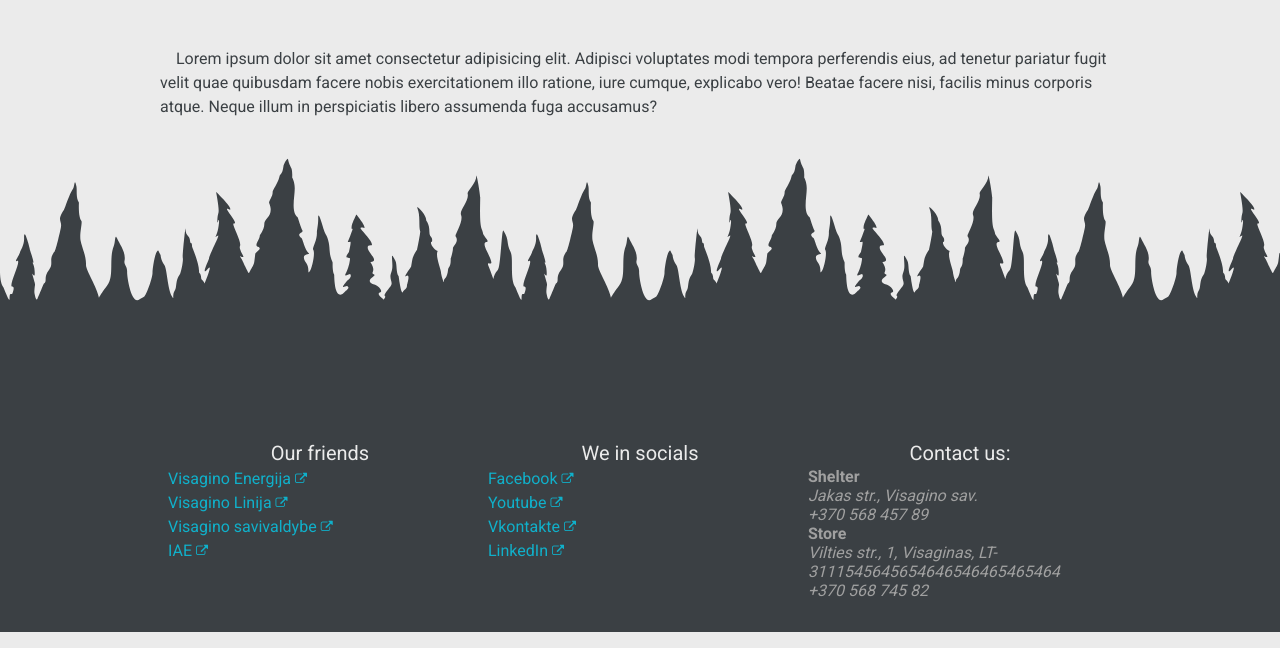
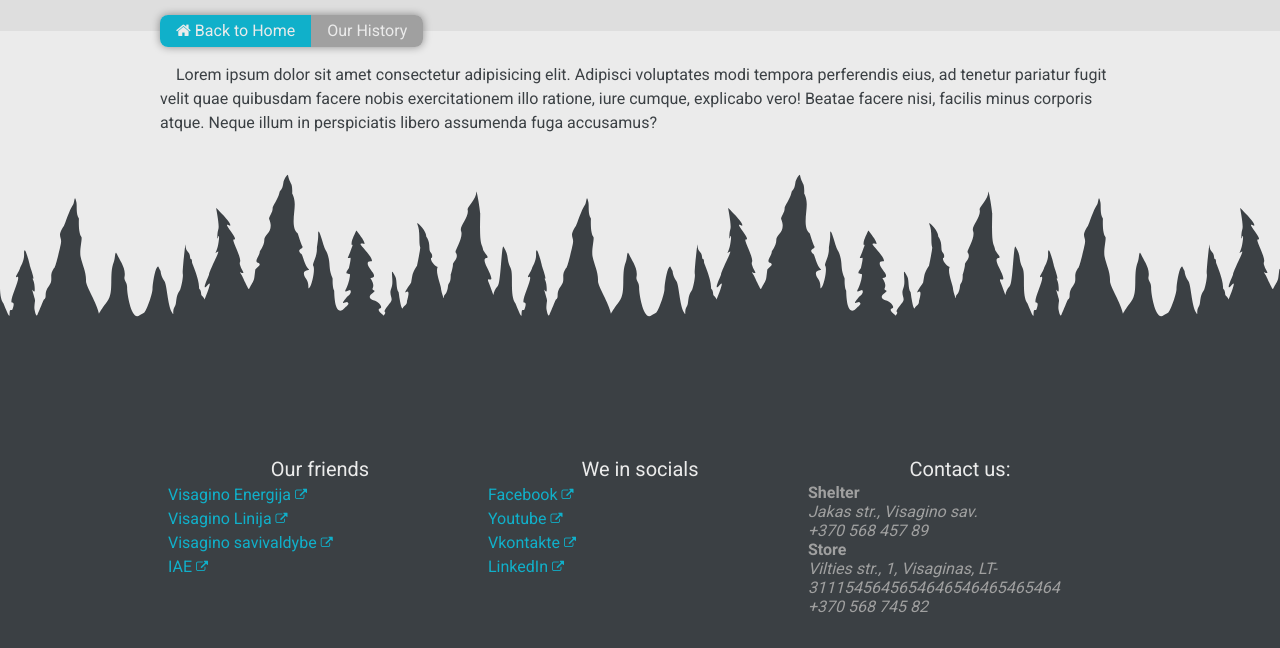
Before and after one commit to Skidan/padekman, a plain HTML site: page src/pug/page.pug in a window 1280 px wide. Shown: the part 217-865 px from the top of the page. Drawn offline with nearby package versions, Linux system fonts and the light colour scheme; files that its build step writes are made by us from their sources; files whose address does not match are found by name.

Commit message:
WP single and pages

```diff
--- a/src/pug/page.pug
+++ b/src/pug/page.pug
@@ -7,12 +7,14 @@ html(lang="en")
 			include header
 			main#main
 				include pagetop
-				//- include feedback
-				//- include urgent
-				//- include charity
-				//- include map
+				section#content
+					.container
+						.metabox
+							a(href="#").metabox-home #[i(aria-hidden="true").fa.fa-home] Back to Home
+							span.metabox-main Our History
+						p Lorem ipsum dolor sit amet consectetur adipisicing elit. Adipisci voluptates modi tempora perferendis eius, ad tenetur pariatur fugit velit quae quibusdam facere nobis exercitationem illo ratione, iure cumque, explicabo vero! Beatae facere nisi, facilis minus corporis atque. Neque illum in perspiciatis libero assumenda fuga accusamus?
 			include footer
 			//- #modal
 			//- 	#modal-window
-			//- 			p Lorem ipsum dolor sit amet consectetur adipisicing elit. Unde, quis!
+			//- 		p Lorem ipsum dolor sit amet consectetur adipisicing elit. Unde, quis!
 		include scripts
--- a/src/pug/pagetop.pug
+++ b/src/pug/pagetop.pug
@@ -2,6 +2,3 @@ section#pagetop
 	.container
 		h1.pagetitle Page title
 		p.subheading Write description here
-section#content
-	.container
-		p Lorem ipsum dolor sit amet consectetur adipisicing elit. Adipisci voluptates modi tempora perferendis eius, ad tenetur pariatur fugit velit quae quibusdam facere nobis exercitationem illo ratione, iure cumque, explicabo vero! Beatae facere nisi, facilis minus corporis atque. Neque illum in perspiciatis libero assumenda fuga accusamus?
--- a/src/scss/page.scss
+++ b/src/scss/page.scss
@@ -1,5 +1,5 @@
 #pagetop {
-  background-color: $color-bg;
+  background-color: darken($color-bg, 5%);
 }
 
 .pagetitle {
@@ -13,5 +13,27 @@
 	color: $color-neutral;
 	padding: 0;
 	margin: 0;
-	padding-bottom: $basic * 3;
+	padding-bottom: $basic * 2;
 }
+
+.metabox {
+	display: inline-block;
+	vertical-align: top;
+	transform: translateY(-50%);
+	border-radius: $basic / 2;
+	overflow: hidden;
+	box-shadow: 0 0 $basic / 2 rgba(0,0,0,.4);
+}
+.metabox-home, .metabox-main {
+	padding: $basic/2 $basic;
+	font-size: $basic;
+	line-height: $basic * 2;
+}
+.metabox-home {
+	color: $color-bg;
+	background-color: $color-main;
+}
+.metabox-main {
+	color: $color-bg;
+	background-color: $color-neutral;
+}
```
Also changed, not shown: css/styles.css, page.html, single.html, src/html/pagetop.html (deleted).
